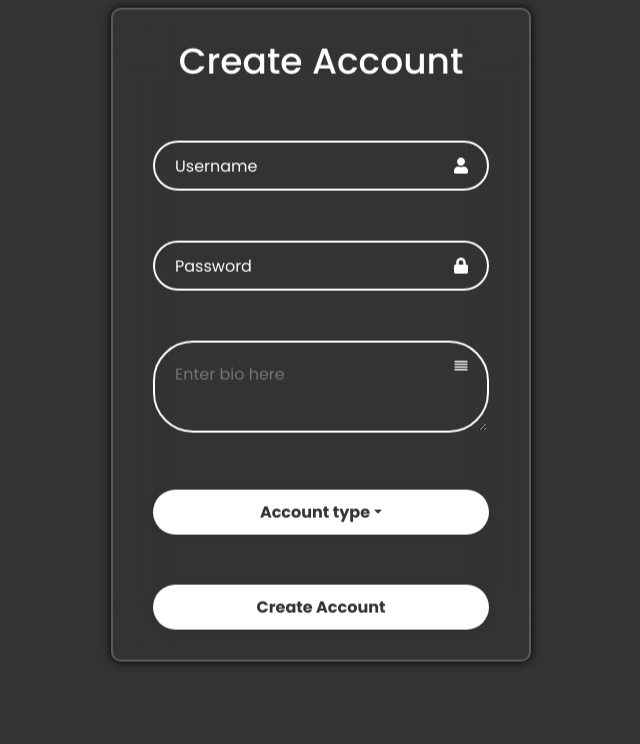
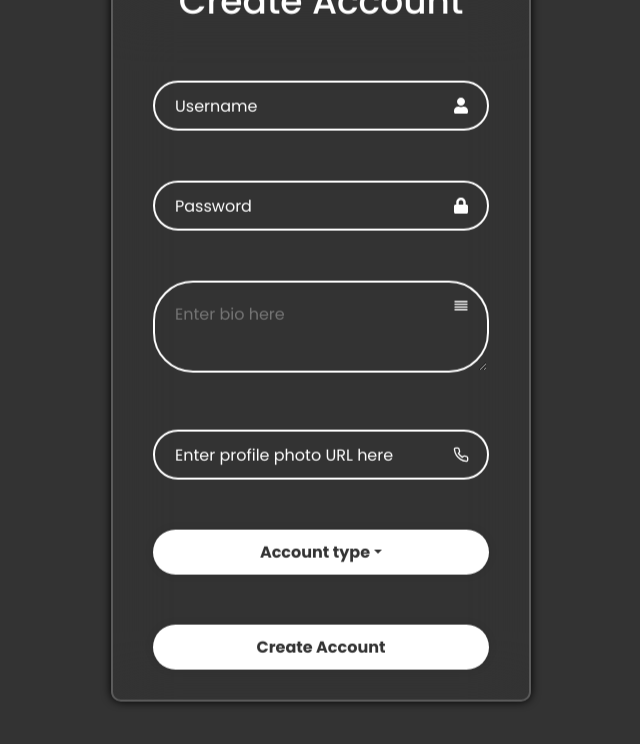
Before and after one commit to zzayah/Scholars-Club, a React (Create React App) app in the folder frontend/scholarsclub/: page /create in a window 1280 px wide. Shown: the top 744 px of the page, without its empty margins (319-959 px from the left). Built offline with nearby package versions, Linux system fonts and the light colour scheme.

Commit message:
added pfp support

```diff
--- a/frontend/scholarsclub/src/account.js
+++ b/frontend/scholarsclub/src/account.js
@@ -19,12 +19,14 @@ function Account() {
             console.log(data);
             document.getElementById("username").innerHTML = data.userName;
             document.getElementById("bio").innerHTML = data.bio;
+            document.getElementById("pfp").src = data.pfp;
         }));
     }
 
   return (
     <div>
       <Navbar />
+      <img id="pfp" src=""></img>
       <h1 id="username">USERNAME HERE!!!</h1>
       <h3 id="bio">BIO HERE!!!</h3>
     </div>
--- a/frontend/scholarsclub/src/create.js
+++ b/frontend/scholarsclub/src/create.js
@@ -4,6 +4,7 @@ import './create.css'
 import { FaUser } from "react-icons/fa";
 import { FaLock } from "react-icons/fa";
 import { FiAlignJustify } from "react-icons/fi";
+import { FiPhone } from "react-icons/fi";
 
 
 import Dropdown from 'react-bootstrap/Dropdown';
@@ -87,6 +88,11 @@ export default function Create(){
                     </label>
                     <label><br></br></label>
 
+                    <label>
+                        <input name="pfp" placeholder='Enter profile photo URL here'/> <FiPhone class="icon"/>
+                    </label>
+                    <label><br></br></label>
+
                     <Dropdown>
                         <Dropdown.Toggle variant="success" id="accType">
                             Account type
```
